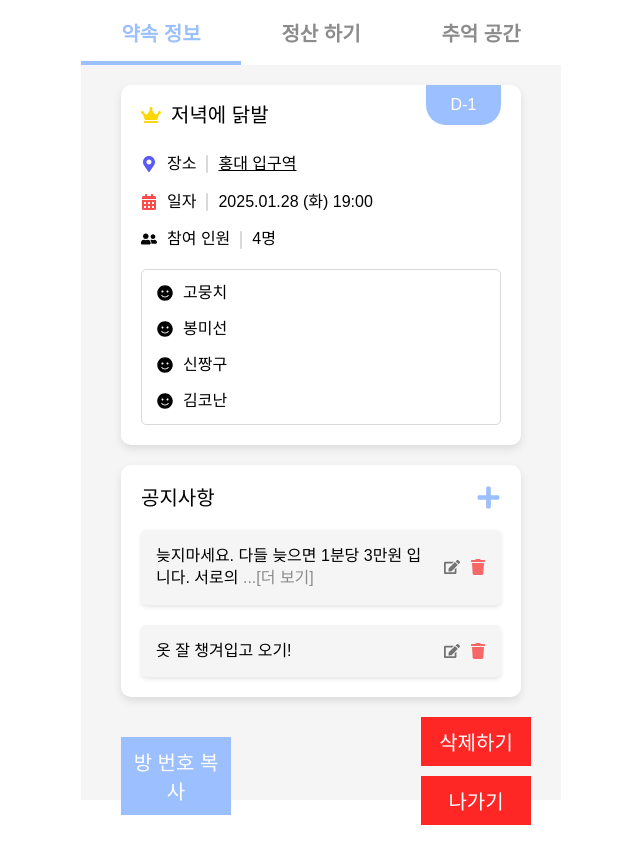
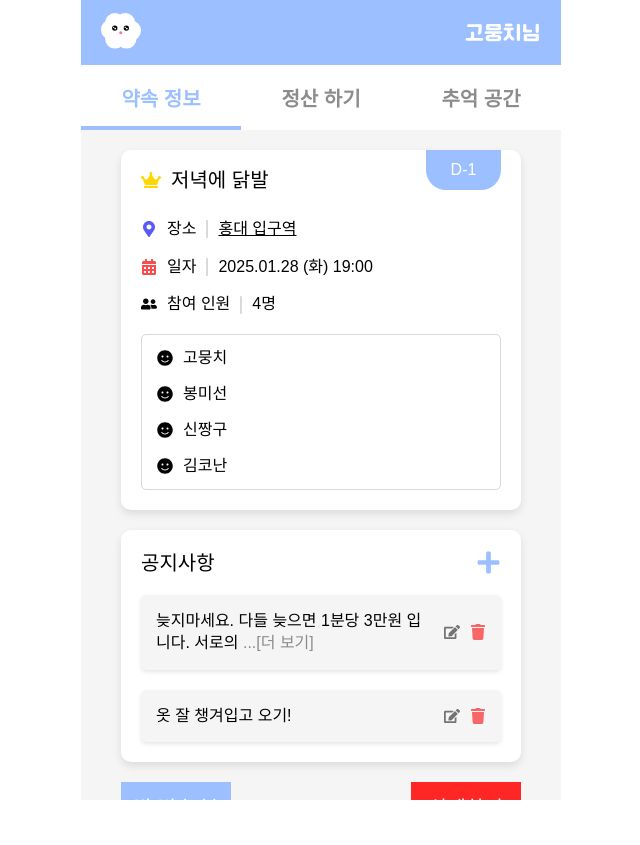
Before and after one commit to FRONT-END-BOOTCAMP-PLUS-3/moongchija, a Next.js app: page /user/appointments/1/information in a window 1280 px wide. Shown: the whole page, without its empty margins (319-959 px from the left). After the commit the page ends 800 px from the top, so only its background shows below. Built offline with nearby package versions, Linux system fonts and the light colour scheme; a web font is replaced by a local one.

Commit message:
[style] 상세페이지 레이아웃 수정

```diff
--- a/app/user/appointments/[id]/components/gallery/galleryDetail/GalleryDetail.tsx
+++ b/app/user/appointments/[id]/components/gallery/galleryDetail/GalleryDetail.tsx
@@ -41,8 +41,8 @@ const GalleryDetail: FC<GalleryDetailProps> = ({galleryData}) => {
               <Image
                 src={photo.src}
                 alt={`Photo by ${photo.user}`}
-                width={190}
-                height={190}
+                width={150}
+                height={150}
                 className={styles.image}
                 onClick={openModal}
               />
--- a/app/user/appointments/[id]/components/information/InformationDetail/InformationDetail.module.scss
+++ b/app/user/appointments/[id]/components/information/InformationDetail/InformationDetail.module.scss
@@ -1,5 +1,4 @@
 .container {
-  width: 400px;
   margin: 0 auto;
   border-radius: 10px;
   padding: 20px;
--- a/app/user/appointments/[id]/components/information/NoticeDetail/NoticeDetail.module.scss
+++ b/app/user/appointments/[id]/components/information/NoticeDetail/NoticeDetail.module.scss
@@ -1,5 +1,4 @@
 .container {
-  width: 400px;
   margin: 0 auto;
   border-radius: 10px;
   padding: 20px;
--- a/app/user/appointments/[id]/components/settlement/SettlementDetail/SettlementDetail.module.scss
+++ b/app/user/appointments/[id]/components/settlement/SettlementDetail/SettlementDetail.module.scss
@@ -1,6 +1,5 @@
 .container {
-  padding: 20px;
-  background-color: #f9f9f9;
+  padding: 20px 40px;
   border-radius: 10px;
 }
 
@@ -83,6 +82,8 @@
     align-items: center;
     margin-bottom: 18px;
     width: 100%;
+    white-space: nowrap;
+    gap: 10px;
   }
 
   .row span {
@@ -93,11 +94,12 @@
   }
 
   .row div {
-    text-align: left;
-    flex-grow: 2;
-    display: flex;
-    justify-content: flex-start;
-    align-items: center;
+   display: flex;
+  align-items: center;
+  justify-content: space-between;
+  // gap: 10px;
+  width: 100%;
+
   }
 
   .row input {
@@ -105,14 +107,25 @@
   }
 }
 
+.accountNumber {
+  width: 80%;
+    text-overflow: ellipsis;
+    overflow: hidden;
+    white-space: nowrap;
+
+  display: block;
+  margin-right: 5px;
+}
+
 .copyButton {
+  width: 20%;
   background: #aaaaaa;
   color: white;
   border: none;
-  padding: 5px 10px;
+  padding: 2px 4px;
   border-radius: 4px;
   cursor: pointer;
-  margin-left: 15px;
+
 
   &:hover {
     background: var(--primary-color);
--- a/app/user/appointments/[id]/components/settlement/SettlementDetail/SettlementDetail.tsx
+++ b/app/user/appointments/[id]/components/settlement/SettlementDetail/SettlementDetail.tsx
@@ -95,7 +95,7 @@ const SettlementDetail: FC<SettlementDetailProps> = ({ settlementData }) => {
             <div className={styles.row}>
               <span>계좌번호</span>
               <div>
-                {settlementData.accountNumber}
+               <div className={styles.accountNumber}> {settlementData.accountNumber}</div>
                 <button className={styles.copyButton} onClick={handleCopy}>
                   복사
                 </button>
--- a/app/user/appointments/[id]/gallery/gallery.module.scss
+++ b/app/user/appointments/[id]/gallery/gallery.module.scss
@@ -1,6 +1,14 @@
+.pageContainer{
+  position: relative;
+  display: flex;
+  flex-direction: column;
+  height: calc(100vh);
+}
+
 .container {
-  // height: 675px;
-  // overflow-y: scroll;
+  flex: 1;
+  overflow-y: auto;
+padding: 0 40px;
 }
 
 .circleButtonWrapper {
--- a/app/user/appointments/[id]/gallery/page.tsx
+++ b/app/user/appointments/[id]/gallery/page.tsx
@@ -12,6 +12,7 @@ import GalleryDetail from "../components/gallery/GalleryDetail/GalleryDetail";
 import detailDummyData from "../components/detail/dummyData/detailDummyData";
 import { useParams } from "next/navigation";
 import { detailTypes } from "../components/detail/types/detailTypes";
+import IconHeader from "@/components/header/IconHeader";
 
 const GalleryPage = () => {
   const { id } = useParams();
@@ -57,7 +58,8 @@ const GalleryPage = () => {
   if (!detail) return <div>Loading...</div>;
 
   return (
-    <div>
+    <div className={styles.pageContainer}>
+       <IconHeader />
       <DetailTabMenu />
       <div className={styles.container}>
         <GalleryDetail galleryData={detail.gallery}  />
--- a/app/user/appointments/[id]/information/information.module.scss
+++ b/app/user/appointments/[id]/information/information.module.scss
@@ -1,10 +1,16 @@
-.copyButton {
-  margin: 20px 0px 0px 40px;
+.pageContainer{
+  position: relative;
+  display: flex;
+  flex-direction: column;
+  height: calc(100vh );
 }
 
+
 .container {
-  // height: 675px;
-  // overflow-y: scroll;
+  flex: 1;
+  overflow-y: auto;
+  padding: 0 40px;
+
 }
 
 .buttonWrapper {
@@ -18,5 +24,7 @@
   display: flex;
   flex-direction: column;
   gap: 10px;
-  margin-right: 30px;
 }
+
+.copyButton {
+}
--- a/app/user/appointments/[id]/information/page.tsx
+++ b/app/user/appointments/[id]/information/page.tsx
@@ -1,4 +1,4 @@
-"use client"
+"use client";
 
 import DetailTabMenu from "../components/detail/DetailTabMenu/DetailTabMenu";
 import Button from "@/components/button/Button";
@@ -6,24 +6,23 @@ import styles from "./information.module.scss";
 import InformationDetail from "../components/information/InformationDetail/InformationDetail";
 import NoticeDetail from "../components/information/NoticeDetail/NoticeDetail";
 import { useEffect, useState } from "react";
-import detailDummyData from '../components/detail/dummyData/detailDummyData';
+import detailDummyData from "../components/detail/dummyData/detailDummyData";
 import { useParams } from "next/navigation";
 import { detailTypes } from "../components/detail/types/detailTypes";
+import IconHeader from "@/components/header/IconHeader";
 
 const InformationPage = () => {
-
   const { id } = useParams();
   const [detail, setDetail] = useState<detailTypes | null>(null);
 
   useEffect(() => {
     if (id) {
-      const appointmentDetail = detailDummyData.find((data) => data.id === Number(id));
+      const appointmentDetail = detailDummyData.find(
+        (data) => data.id === Number(id)
+      );
       setDetail(appointmentDetail || null);
     }
   }, [id]);
-
-
-
 
   const handleCopyRoomNumber = () => {
     alert("방 번호가 복사 되었습니다.");
@@ -48,12 +47,13 @@ const InformationPage = () => {
   if (!detail) return <div>Loading...</div>;
 
   return (
-    <div>
+    <div className={styles.pageContainer}>
+      <IconHeader />
       <DetailTabMenu />
       <div className={styles.container}>
-      <InformationDetail informationData={detail.information} />
+        <InformationDetail informationData={detail.information} />
 
-      <NoticeDetail noticeData={detail.notice} />
+        <NoticeDetail noticeData={detail.notice} />
 
         <div className={styles.buttonWrapper}>
           <div className={styles.copyButton}>
--- a/app/user/appointments/[id]/settlement/page.tsx
+++ b/app/user/appointments/[id]/settlement/page.tsx
@@ -7,6 +7,7 @@ import SettlementDetail from "../components/settlement/SettlementDetail/Settleme
 import styles from "./settlement.module.scss";
 import { useParams } from "next/navigation";
 import { detailTypes } from "../components/detail/types/detailTypes";
+import IconHeader from "@/components/header/IconHeader";
 
 const SettlementPage = () => {
 
@@ -23,7 +24,8 @@ const SettlementPage = () => {
   if (!detail) return <div>Loading...</div>;
 
   return (
-    <div>
+    <div className={styles.pageContainer}>
+       <IconHeader />
       <DetailTabMenu />
       <div className={styles.container}  >
         <SettlementDetail settlementData={detail.settlement} />
--- a/app/user/appointments/[id]/settlement/settlement.module.scss
+++ b/app/user/appointments/[id]/settlement/settlement.module.scss
@@ -1,4 +1,12 @@
+.pageContainer{
+  position: relative;
+  display: flex;
+  flex-direction: column;
+  height: calc(100vh);
+
+}
+
 .container {
-  // height: 675px;
-  // overflow-y: scroll;
+  flex: 1;
+  overflow-y: auto;
 }
```
Also changed, not shown: app/user/appointments/[id]/components/gallery/galleryDetail/GalleryDetail.module.scss (+11 -34 lines).
